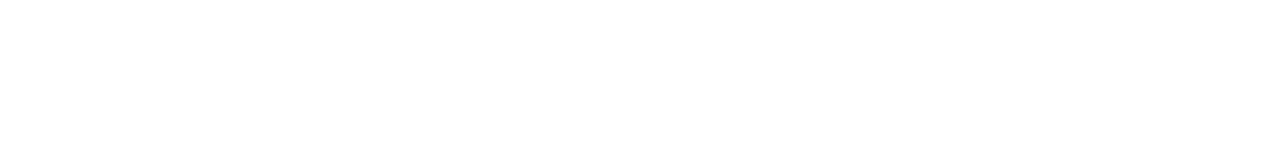
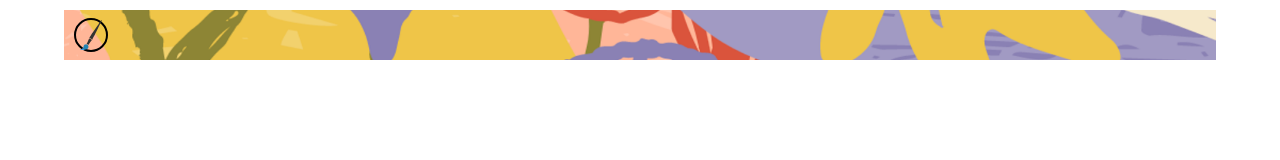
Before and after one commit to pamelaoliveirasilva/desenhando-com-html-css, a plain HTML site: page index.html in a window 1280 px wide. Drawn offline with Linux system fonts and the light colour scheme.

Commit message:
feat: menu superior index.html

```diff
--- a/index.html
+++ b/index.html
@@ -5,17 +5,27 @@
     <meta charset="UTF-8">
     <meta http-equiv="X-UA-Compatible" content="IE=edge">
     <meta name="viewport" content="width=device-width, initial-scale=1.0">
-    <title>Dev Desenhos</title>
+    <link rel="stylesheet" href="css/reset.css">
+    <link rel="stylesheet" href="style.css">
+    <title>Desenhando com HTML e CSS</title>
 </head>
 
 <body>
-    <div class="container">
-        <div class="header-cat">
+    <section class="header">
+        <div class="menu">
+            <div class="containerLogo">
+                <img src="assets/logo.svg" alt="logo" class="logo">
+            </div>
+            <nav class="menu_top">
+                <ul>
+                    <li></li>
+                    <li></li>
+                    <li></li>
+                </ul>
+            </nav>
+        </div>
+    </section>
 
-        </div>
-        <div class="body-cat">
-
-        </div>
-    </div>
+    <script src="js/script.js" type="text/javascript"></script>
 </body>
 </html>
--- /dev/null
+++ b/style.css
@@ -0,0 +1,32 @@
+@import url(css/global.css);
+
+body {
+    display: flex;
+    flex-direction: column;
+}
+
+.menu {
+    position: relative;
+    width: 90vw;
+    height: 50px;
+    margin: auto;
+    margin-top: 10px;
+    background-image: url(assets/background_menu_up.png);
+    background-size: cover;
+}
+
+.containerLogo {
+    position: absolute;
+    top: 50%;
+    left: 10px;
+    transform: translateY(-50%);
+    width: 30px;
+    height: 30px;
+    border: 2px black solid;
+    border-radius: 50%;
+}
+
+.logo {
+    width: 30px;
+    height: auto;
+}
```
Also changed, not shown: pages/cat.html (+19 -0 lines), assets/background_menu_up.png (added), assets/logo.svg (added), css/global.css (added), css/style.css (deleted).
